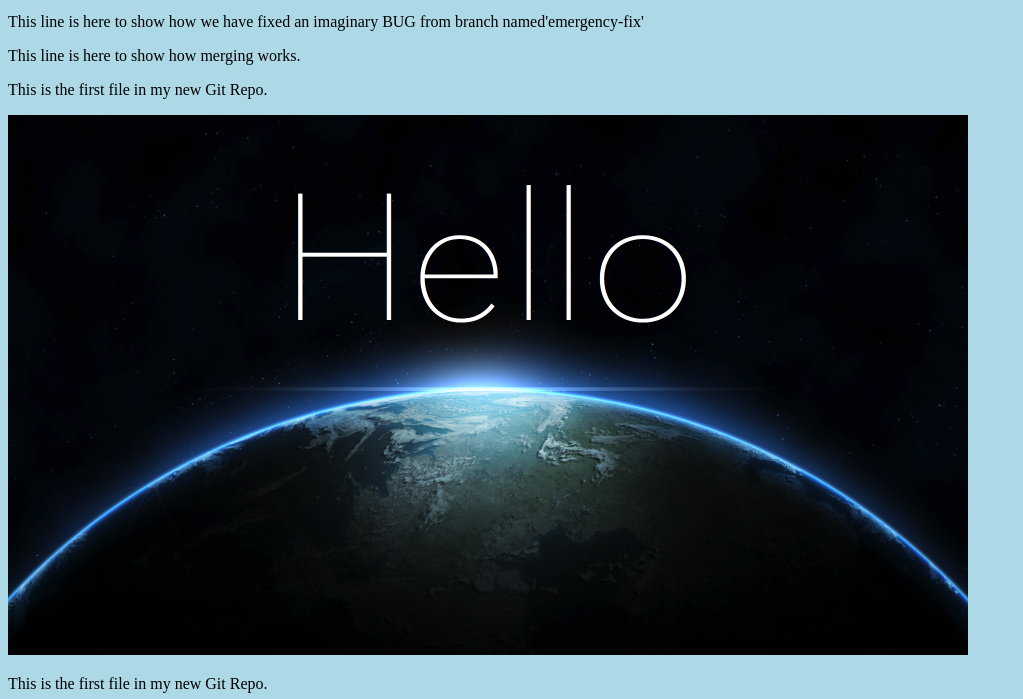
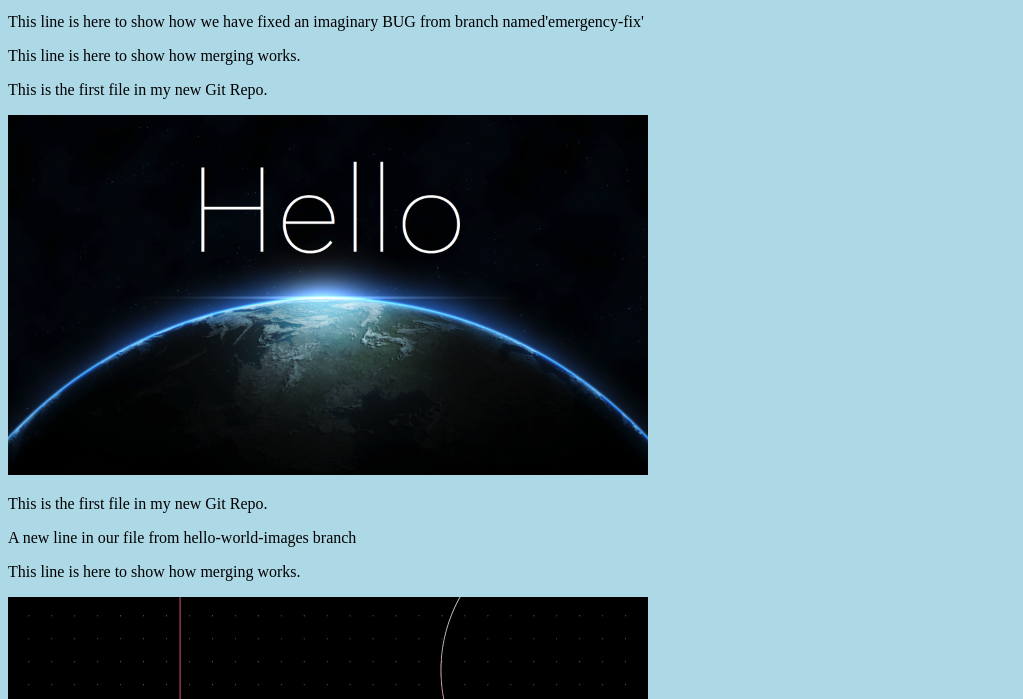
Before and after one commit to Joydeep75/W3Repo, a plain HTML site: page index.html in a window 1280 px wide. Shown: the part 101-800 px from the top of the page, without its empty margins (0-1023 px from the left). Drawn offline with Linux system fonts and the light colour scheme.

Commit message:
Updated index.html. Resized image

```diff
--- a/index.html
+++ b/index.html
@@ -15,10 +15,11 @@
 
 <p>This is the first file in my new Git Repo.</p>
 
-<div><img src="img_hello_world.png" alt="Hello World from Space" style="width:100%;max-width:960px"></div>
+<div><img src="img_hello_world.png" alt="Hello World from Space" style="width:100%;max-width:640px"></div>
 
 <p>This is the first file in my new Git Repo.</p>
 <p>A new line in our file from hello-world-images branch</p>
+<p>This line is here to show how merging works.</p>
 <div><img src="img_hello_git.jpeg" alt="Hello Git" style="width:100%;max-width:640px"></div>
 </body>
 </html>
```
